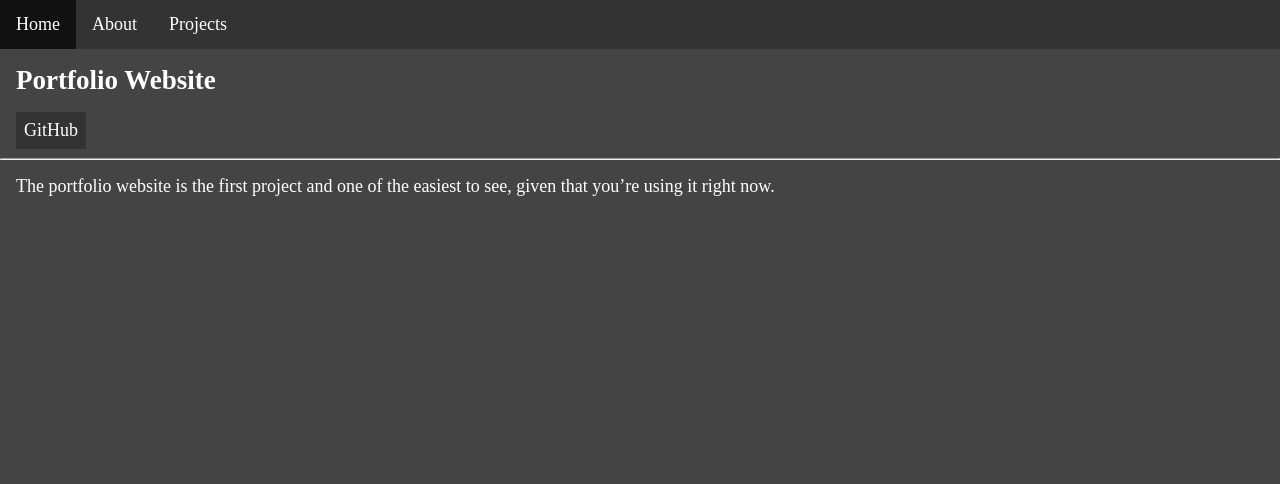
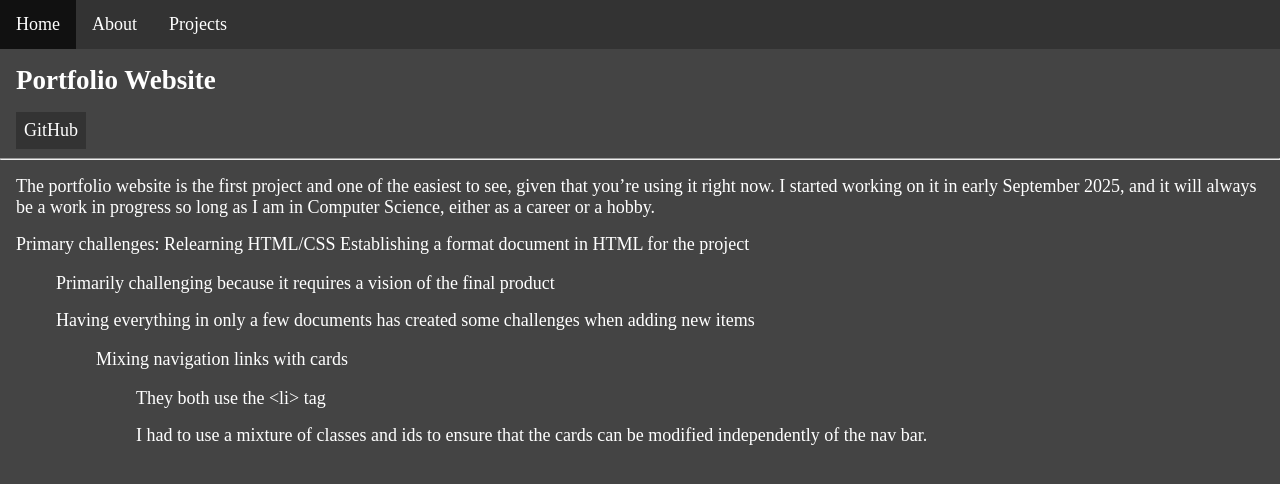
Before and after one commit to LightMage670/lightmage670.github.io, a Jekyll site: the page built from website.md, in a window 1280 px wide. Shown: the top 484 px of the page. Built offline with Jekyll 4.4.1, drawn with Linux system fonts in a browser that asks for light colours.

Commit message:
Updated contact section and added information about the process of making the website

```diff
--- a/website.md
+++ b/website.md
@@ -4,4 +4,15 @@ title: Portfolio Website
 link: https://github.com/LightMage670/lightmage670.github.io
 permalink: /website
 ---
-The portfolio website is the first project and one of the easiest to see, given that you're using it right now.
+The portfolio website is the first project and one of the easiest to see, given that you're using it right now. I started working on it in early September 2025, and it will always be a work in progress so long as I am in Computer Science, either as a career or a hobby.
+
+Primary challenges:
+Relearning HTML/CSS
+Establishing a format document in HTML for the project
+> Primarily challenging because it requires a vision of the final product
+>
+> Having everything in only a few documents has created some challenges when adding new items
+>> Mixing navigation links with cards
+>>> They both use the \<li> tag
+>>>
+>>> I had to use a mixture of classes and ids to ensure that the cards can be modified independently of the nav bar.
```
Also changed, not shown: about.md (+5 -5 lines).
